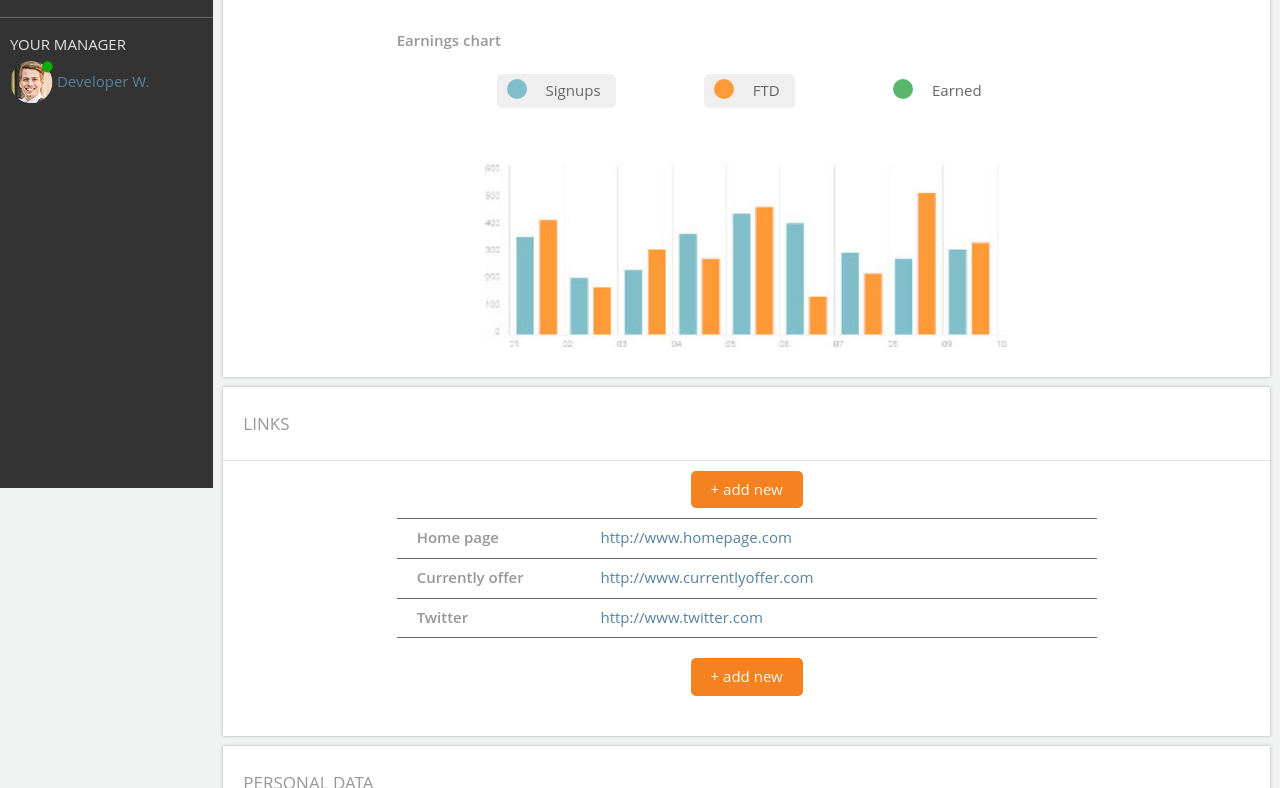
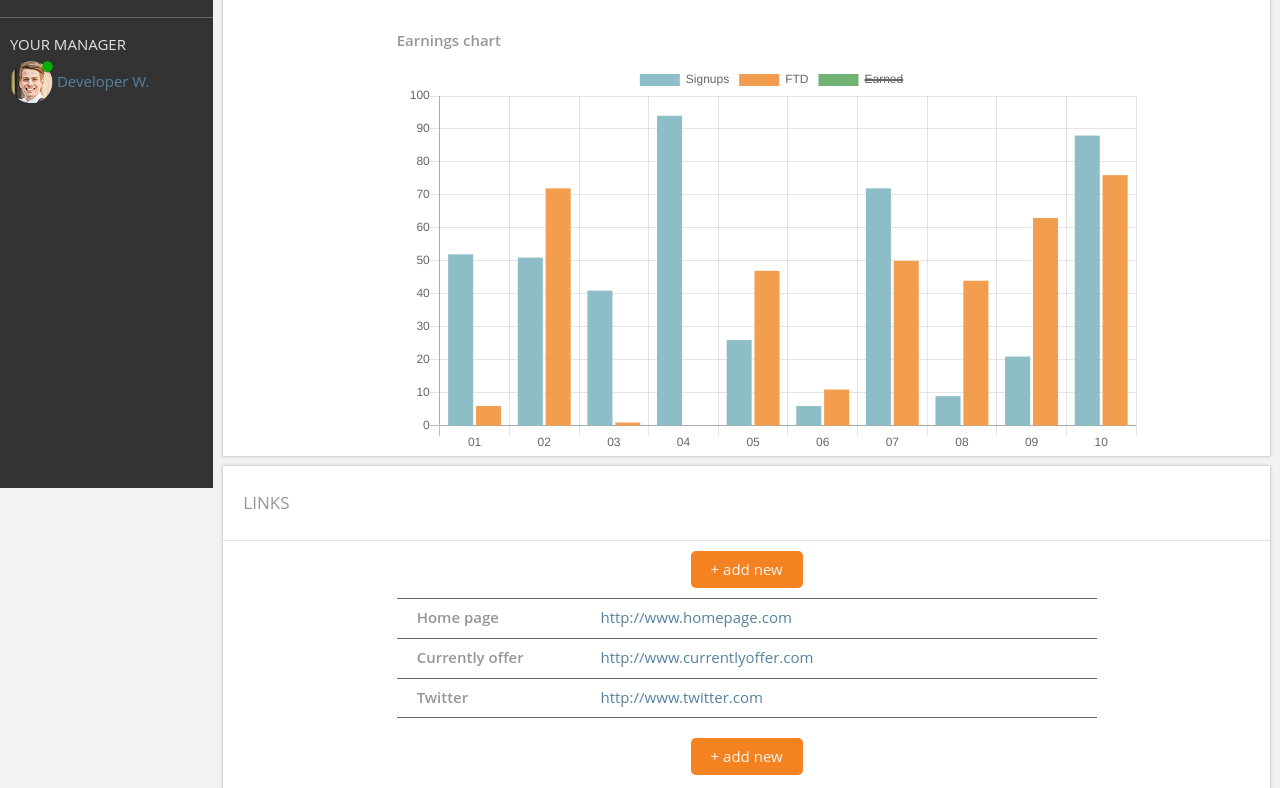
Before and after one commit to jarekm80/admin-panel, a website: page index.html in a window 1280 px wide. Shown: the part 312-1100 px from the top of the page. Drawn offline with nearby package versions, Linux system fonts and the light colour scheme.

Commit message:
add chart

```diff
--- a/index.html
+++ b/index.html
@@ -10,7 +10,7 @@
   <body>
     <div class="overlay" id="overlay">
       <div class="modal" id="modalYourManager">
-        <div class="btn-close js--close-modal">x</div>
+        <div class="btn-close js--close-modal">X</div>
         <h4>ONLINE CHAT WITH YOUR PERSONAL MANAGER</h4>
         <div id="infoInModal">
           <img srcset="./images/yourManager.png" alt="Your manager">
@@ -182,6 +182,7 @@
             <div id="earnChart">
               <p>Earnings chart</p>
             </div>
+            <!--
             <div class="comp_btnWrapper">
               <div class="comp_centerBtn">
                 <button class="showColumn">
@@ -204,11 +205,19 @@
                 </button>
               </div>
             </div>
+            -->
+            <div class="comp_chartWrapper">
+              <div class="comp_centeredChart">
+                <canvas id="myChart"></canvas>
+              </div>
+            </div>
+            <!--
             <img
               src="./images/chart.jpg"
               srcset="./images/chart_small.jpg 576w"
               alt="chart"
               id="centeredChart">
+            -->
           </div>
           <div class="sec_links sec_content">
             <div id="linksText">
@@ -285,6 +294,7 @@
         </div>
     </div>
     <script src="https://cdn.jsdelivr.net/npm/flatpickr"></script>
+    <script src="https://cdnjs.cloudflare.com/ajax/libs/Chart.js/2.4.0/Chart.min.js"></script>
     <script src="/js/script.js"></script>
   </body>
 </html>
--- a/js/script.js
+++ b/js/script.js
@@ -4,7 +4,7 @@ const app = {
     const thisDates=this;
 
     thisDates.dom={};
-    //thisDates.dom.dateStart = document.querySelector(`input[name="dateStart"]`);
+
     thisDates.dom.dateStart = document.querySelector('#dateStart');
     thisDates.dom.dateEnd =   document.querySelector('#dateEnd');
     thisDates.defDate = new Date();
@@ -77,9 +77,50 @@ function openModal(modal) {
   document.querySelector(modal).classList.add('show');
 }
 
-//let modalYourManager = document.querySelector('#modalYourManager');
-
 document.querySelector('#yourManager').addEventListener('click', function(e) {
   e.preventDefault();
   openModal('#modalYourManager');
 });
+
+var ctx = document.getElementById('myChart').getContext('2d');
+
+/* eslint-disable-next-line */
+new Chart(ctx, {
+  // 1
+  type: 'bar',
+  options: {
+    layout: {
+      padding: {
+        left: 50
+      }
+    }
+  },
+  data: {
+    // 2
+    labels: ['01', '02', '03', '04', '05', '06', '07', '08', '09', '10'],
+    // 3
+    datasets: [{
+      // 4
+      label: 'Signups',
+      // 5
+      backgroundColor: '#8DBEC8',
+      borderColor: '#8DBEC8',
+      // 6
+      data: [ 52, 51, 41, 94, 26, 6, 72, 9, 21, 88 ],
+    },
+    {
+      label: 'FTD',
+      backgroundColor: '#F29E4E',
+      borderColor: '#F29E4E',
+      data: [ 6, 72, 1, 0, 47, 11, 50, 44, 63, 76 ],
+    },
+    {
+      label: 'Earned',
+      backgroundColor: '#71B374',
+      borderColor: '#71B374',
+      data: [ 59, 49, 68, 90, 67, 41, 13, 38, 48, 48 ],
+      // 7
+      hidden: true,
+    }]
+  },
+});
--- a/sass/sections/_genStats.scss
+++ b/sass/sections/_genStats.scss
@@ -22,12 +22,20 @@
             font-weight: 600;
         }
     }
-    #centeredChart{
-        display: block;
-        margin: 0px auto;
-        padding: 20px 0 30px 0;
-        width: 50%;
+    .comp_chartWrapper{
+        display: flex;
+        justify-content: center;
+        align-items: center;
+        .comp_centeredChart{
+            width: 75%;
+        }
     }
+//    #centeredChart{
+//        display: block;
+//        margin: 0px auto;
+//        padding: 20px 0 30px 0;
+//        width: 50%;
+//    }
     .comp_formDate{
         padding: 10px;
         display: flex;
```
Also changed, not shown: css/style.css, 1 other file.
